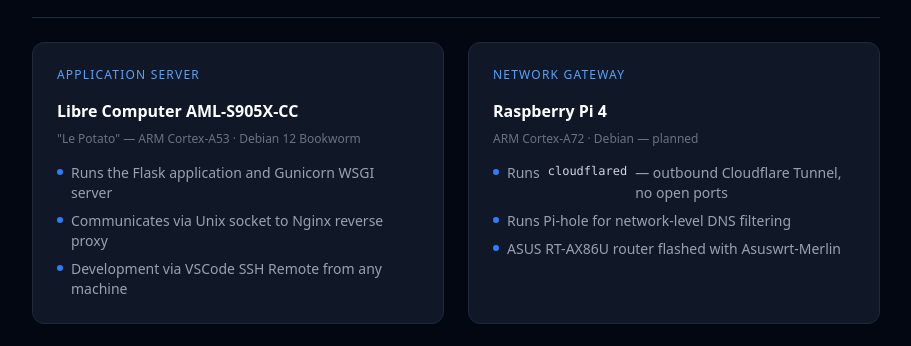
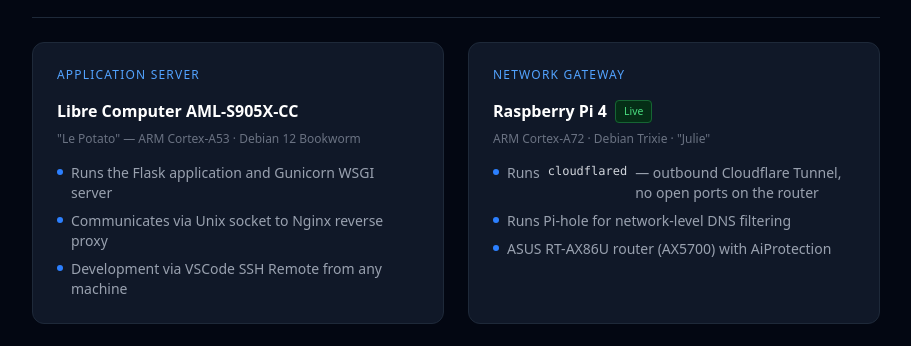
Before and after one commit to djjazzy/tedroflo-portfolio, a Flask app: page /about in a window 1280 px wide. Shown: the part 374-720 px from the top of the page, without its empty margins (184-1095 px from the left). Run offline with Flask 3, Linux system fonts and the light colour scheme; style sheets or scripts are compiled from the project's sources.

Commit message:
about: mark RPi4 as live, update router reference
RPi4 ("Julie") is now live running Debian Trixie with cloudflared and
Pi-hole. Updated router to reflect stock AX5700 firmware with AiProtection
(Merlin could not be flashed — firmware too new).

Co-Authored-By: Claude Sonnet 4.6 <noreply@anthropic.com>

```diff
--- a/app/templates/main/about.html
+++ b/app/templates/main/about.html
@@ -52,13 +52,13 @@
                 <p class="text-blue-400 text-xs font-medium tracking-widest uppercase mb-4">
                     Network Gateway
                 </p>
-                <p class="text-white font-semibold mb-2">Raspberry Pi 4</p>
-                <p class="text-gray-500 text-xs mb-4">ARM Cortex-A72 · Debian — planned</p>
+                <p class="text-white font-semibold mb-2">Raspberry Pi 4 <span style="font-size:0.65rem; font-weight:500; padding:0.2rem 0.5rem; border-radius:0.25rem; background:#052e16; color:#4ade80; border:1px solid #166534; vertical-align:middle; margin-left:0.25rem;">Live</span></p>
+                <p class="text-gray-500 text-xs mb-4">ARM Cortex-A72 · Debian Trixie · "Julie"</p>
                 <ul class="space-y-2">
                     <li class="flex items-start gap-2 text-gray-400 text-sm">
                         <span class="w-1.5 h-1.5 rounded-full bg-blue-500 flex-shrink-0 mt-1.5"></span>
                         Runs <span class="text-gray-300 font-mono text-xs">cloudflared</span>
-                        — outbound Cloudflare Tunnel, no open ports
+                        — outbound Cloudflare Tunnel, no open ports on the router
                     </li>
                     <li class="flex items-start gap-2 text-gray-400 text-sm">
                         <span class="w-1.5 h-1.5 rounded-full bg-blue-500 flex-shrink-0 mt-1.5"></span>
@@ -66,7 +66,7 @@
                     </li>
                     <li class="flex items-start gap-2 text-gray-400 text-sm">
                         <span class="w-1.5 h-1.5 rounded-full bg-blue-500 flex-shrink-0 mt-1.5"></span>
-                        ASUS RT-AX86U router flashed with Asuswrt-Merlin
+                        ASUS RT-AX86U router (AX5700) with AiProtection
                     </li>
                 </ul>
             </div>
```
